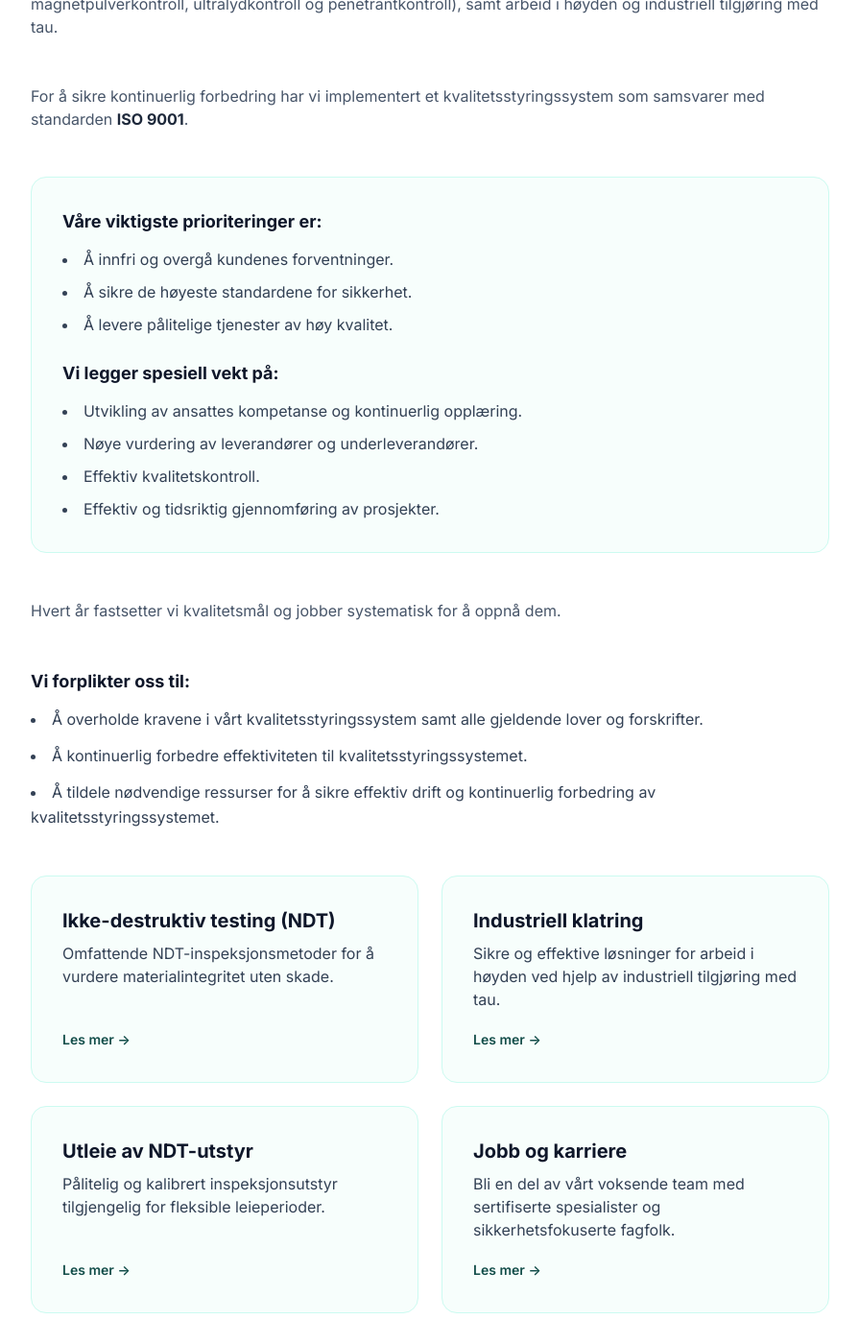
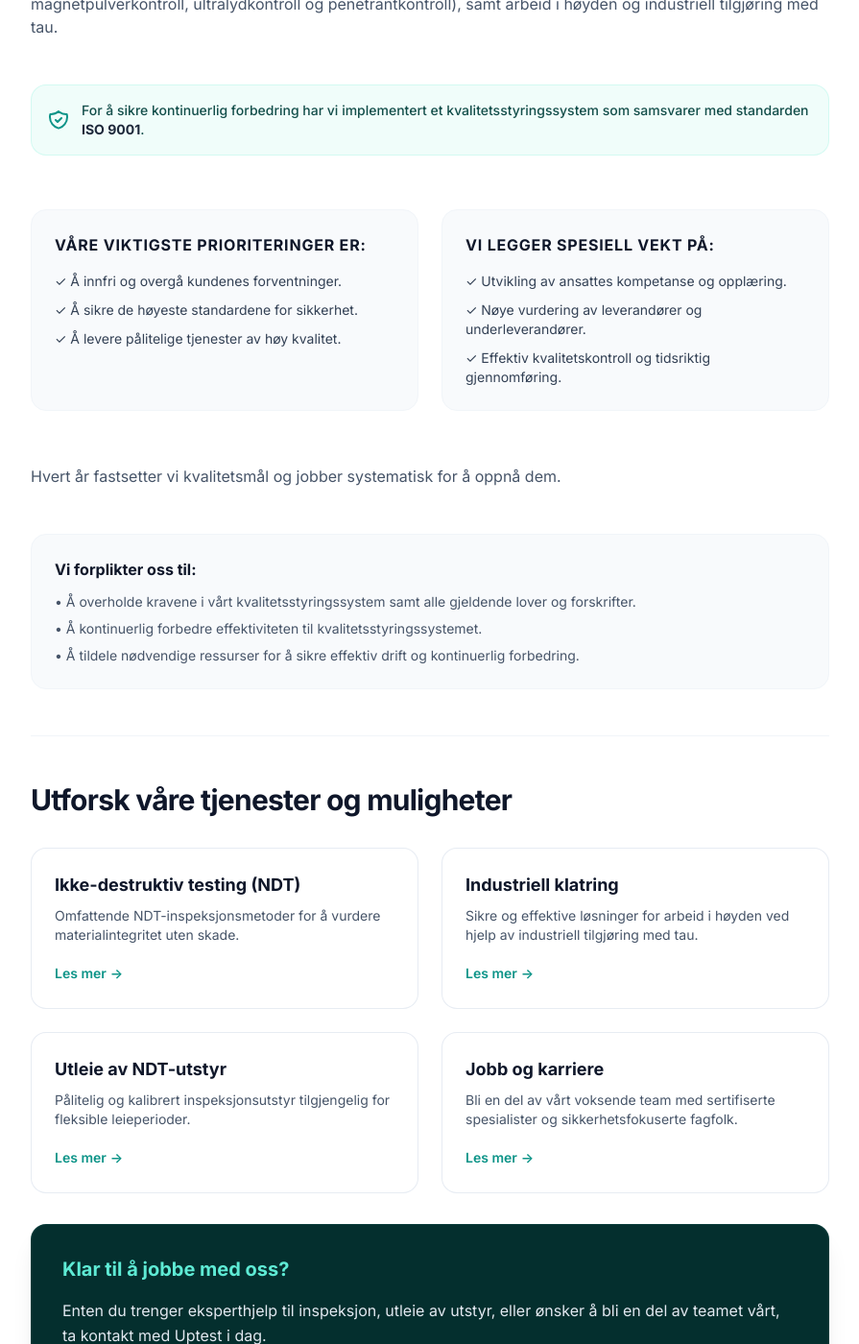
Before and after one commit to mruslys/uptest.no, a Jekyll site: the page built from no/om-oss/index.html, in a window 1280 px wide and 1400 px high, scrolled down 462 px. Shown: the whole window at 96% size, without its empty margins (192-1087 px from the left). Built offline with Jekyll 4.4.1, drawn with Linux system fonts in a browser that asks for light colours; nearby versions of some CDN libraries.

Commit message:
Update index.html

```diff
--- a/no/om-oss/index.html
+++ b/no/om-oss/index.html
@@ -11,93 +11,102 @@
     UAB Uptest er spesialisert innen ikke-destruktiv testing (visuell kontroll, virvelstrømkontroll, magnetpulverkontroll, ultralydkontroll og penetrantkontroll), samt arbeid i høyden og industriell tilgjøring med tau.
 </p>
 
-<p class="text-base text-slate-600">
-    For å sikre kontinuerlig forbedring har vi implementert et kvalitetsstyringssystem som samsvarer med standarden <strong class="text-slate-800">ISO 9001</strong>.
-</p>
+<div class="flex items-center gap-3 p-4 rounded-2xl bg-brand-50 border border-brand-100/80 text-brand-900 text-sm font-medium">
+    <svg class="w-6 h-6 text-brand-600 flex-shrink-0" fill="none" stroke="currentColor" viewBox="0 0 24 24">
+        <path stroke-linecap="round" stroke-linejoin="round" stroke-width="2" d="M9 12l2 2 4-4m5.618-4.016A11.955 11.955 0 0112 2.944a11.955 11.955 0 01-8.618 3.04A12.02 12.02 0 003 9c0 5.591 3.824 10.29 9 11.622 5.176-1.332 9-6.03 9-11.622 0-1.042-.133-2.052-.382-3.016z"/>
+    </svg>
+    <span>For å sikre kontinuerlig forbedring har vi implementert et kvalitetsstyringssystem som samsvarer med standarden <strong class="text-slate-800">ISO 9001</strong>.</span>
+</div>
 
-<div class="bg-brand-50/50 rounded-2xl p-6 sm:p-8 border border-brand-100 space-y-6">
-    <div>
-        <h3 class="text-lg font-bold text-slate-900 mb-3">Våre viktigste prioriteringer er:</h3>
-        <ul class="space-y-2 list-disc list-inside text-slate-700">
-            <li>Å innfri og overgå kundenes forventninger.</li>
-            <li>Å sikre de høyeste standardene for sikkerhet.</li>
-            <li>Å levere pålitelige tjenester av høy kvalitet.</li>
+<div class="grid grid-cols-1 sm:grid-cols-2 gap-6 pt-2">
+    <div class="bg-slate-50 rounded-2xl p-6 border border-slate-100 space-y-4">
+        <h3 class="text-base font-bold text-slate-900 uppercase tracking-wider text-brand-700">Våre viktigste prioriteringer er:</h3>
+        <ul class="space-y-2.5 text-sm text-slate-700">
+            <li class="flex items-start gap-2">✓ Å innfri og overgå kundenes forventninger.</li>
+            <li class="flex items-start gap-2">✓ Å sikre de høyeste standardene for sikkerhet.</li>
+            <li class="flex items-start gap-2">✓ Å levere pålitelige tjenester av høy kvalitet.</li>
         </ul>
     </div>
 
-    <div>
-        <h3 class="text-lg font-bold text-slate-900 mb-3">Vi legger spesiell vekt på:</h3>
-        <ul class="space-y-2 list-disc list-inside text-slate-700">
-            <li>Utvikling av ansattes kompetanse og kontinuerlig opplæring.</li>
-            <li>Nøye vurdering av leverandører og underleverandører.</li>
-            <li>Effektiv kvalitetskontroll.</li>
-            <li>Effektiv og tidsriktig gjennomføring av prosjekter.</li>
+    <div class="bg-slate-50 rounded-2xl p-6 border border-slate-100 space-y-4">
+        <h3 class="text-base font-bold text-slate-900 uppercase tracking-wider text-brand-700">Vi legger spesiell vekt på:</h3>
+        <ul class="space-y-2.5 text-sm text-slate-700">
+            <li class="flex items-start gap-2">✓ Utvikling av ansattes kompetanse og opplæring.</li>
+            <li class="flex items-start gap-2">✓ Nøye vurdering av leverandører og underleverandører.</li>
+            <li class="flex items-start gap-2">✓ Effektiv kvalitetskontroll og tidsriktig gjennomføring.</li>
         </ul>
     </div>
 </div>
 
-<p class="text-base text-slate-600">
+<p class="text-base text-slate-600 pt-2">
     Hvert år fastsetter vi kvalitetsmål og jobber systematisk for å oppnå dem.
 </p>
 
-<div>
-    <h3 class="text-lg font-bold text-slate-900 mb-3">Vi forplikter oss til:</h3>
-    <ul class="space-y-3 list-disc list-inside text-slate-700">
-        <li>Å overholde kravene i vårt kvalitetsstyringssystem samt alle gjeldende lover og forskrifter.</li>
-        <li>Å kontinuerlig forbedre effektiviteten til kvalitetsstyringssystemet.</li>
-        <li>Å tildele nødvendige ressurser for å sikre effektiv drift og kontinuerlig forbedring av kvalitetsstyringssystemet.</li>
+<div class="bg-slate-50 p-6 rounded-2xl border border-slate-100 space-y-3">
+    <h3 class="text-base font-bold text-slate-900">Vi forplikter oss til:</h3>
+    <ul class="space-y-2 text-sm text-slate-700">
+        <li class="flex items-start gap-2 text-slate-600">• Å overholde kravene i vårt kvalitetsstyringssystem samt alle gjeldende lover og forskrifter.</li>
+        <li class="flex items-start gap-2 text-slate-600">• Å kontinuerlig forbedre effektiviteten til kvalitetsstyringssystemet.</li>
+        <li class="flex items-start gap-2 text-slate-600">• Å tildele nødvendige ressurser for å sikre effektiv drift og kontinuerlig forbedring.</li>
     </ul>
 </div>
 
+<hr class="border-slate-100 my-8">
+
+<div class="space-y-8">
+    <h2 class="text-2xl sm:text-3xl font-bold text-slate-900 tracking-tight">
+        Utforsk våre tjenester og muligheter
+    </h2>
+
     <div class="grid grid-cols-1 md:grid-cols-2 gap-6">
         <!-- NDT -->
-    <div class="bg-brand-50/50 rounded-2xl p-6 sm:p-8 border border-brand-100 flex flex-col justify-between space-y-4">
+        <div class="bg-white rounded-2xl p-6 border border-slate-200/80 hover:border-brand-500 hover:shadow-lg transition-all duration-300 flex flex-col justify-between space-y-4 group">
             <div class="space-y-2">
-            <h3 class="text-xl font-bold text-slate-900">Ikke-destruktiv testing (NDT)</h3>
-            <p class="text-base text-slate-700">Omfattende NDT-inspeksjonsmetoder for å vurdere materialintegritet uten skade.</p>
+                <h3 class="text-lg font-bold text-slate-900 group-hover:text-brand-600 transition-colors">Ikke-destruktiv testing (NDT)</h3>
+                <p class="text-sm text-slate-600">Omfattende NDT-inspeksjonsmetoder for å vurdere materialintegritet uten skade.</p>
             </div>
             <div>
-            <a href="ndt/" class="inline-flex items-center text-sm font-semibold text-brand-900 hover:text-brand-700 transition-colors">
-                Les mer &rarr;
+                <a href="ndt/" class="inline-flex items-center text-sm font-semibold text-brand-600 hover:text-brand-800 transition-colors">
+                    Les mer <span class="ml-1 group-hover:translate-x-1 transition-transform">&rarr;</span>
                 </a>
             </div>
         </div>
 
         <!-- Rope Access -->
-    <div class="bg-brand-50/50 rounded-2xl p-6 sm:p-8 border border-brand-100 flex flex-col justify-between space-y-4">
+        <div class="bg-white rounded-2xl p-6 border border-slate-200/80 hover:border-brand-500 hover:shadow-lg transition-all duration-300 flex flex-col justify-between space-y-4 group">
             <div class="space-y-2">
-            <h3 class="text-xl font-bold text-slate-900">Industriell klatring</h3>
-            <p class="text-base text-slate-700">Sikre og effektive løsninger for arbeid i høyden ved hjelp av industriell tilgjøring med tau.</p>
+                <h3 class="text-lg font-bold text-slate-900 group-hover:text-brand-600 transition-colors">Industriell klatring</h3>
+                <p class="text-sm text-slate-600">Sikre og effektive løsninger for arbeid i høyden ved hjelp av industriell tilgjøring med tau.</p>
             </div>
             <div>
-            <a href="rope/" class="inline-flex items-center text-sm font-semibold text-brand-900 hover:text-brand-700 transition-colors">
-                Les mer &rarr;
+                <a href="rope/" class="inline-flex items-center text-sm font-semibold text-brand-600 hover:text-brand-800 transition-colors">
+                    Les mer <span class="ml-1 group-hover:translate-x-1 transition-transform">&rarr;</span>
                 </a>
             </div>
         </div>
 
         <!-- Equipment Rental -->
-    <div class="bg-brand-50/50 rounded-2xl p-6 sm:p-8 border border-brand-100 flex flex-col justify-between space-y-4">
+        <div class="bg-white rounded-2xl p-6 border border-slate-200/80 hover:border-brand-500 hover:shadow-lg transition-all duration-300 flex flex-col justify-between space-y-4 group">
             <div class="space-y-2">
-            <h3 class="text-xl font-bold text-slate-900">Utleie av NDT-utstyr</h3>
-            <p class="text-base text-slate-700">Pålitelig og kalibrert inspeksjonsutstyr tilgjengelig for fleksible leieperioder.</p>
+                <h3 class="text-lg font-bold text-slate-900 group-hover:text-brand-600 transition-colors">Utleie av NDT-utstyr</h3>
+                <p class="text-sm text-slate-600">Pålitelig og kalibrert inspeksjonsutstyr tilgjengelig for fleksible leieperioder.</p>
             </div>
             <div>
-            <a href="equipment/" class="inline-flex items-center text-sm font-semibold text-brand-900 hover:text-brand-700 transition-colors">
-                Les mer &rarr;
+                <a href="equipment/" class="inline-flex items-center text-sm font-semibold text-brand-600 hover:text-brand-800 transition-colors">
+                    Les mer <span class="ml-1 group-hover:translate-x-1 transition-transform">&rarr;</span>
                 </a>
             </div>
         </div>
 
         <!-- Career -->
-    <div class="bg-brand-50/50 rounded-2xl p-6 sm:p-8 border border-brand-100 flex flex-col justify-between space-y-4">
+        <div class="bg-white rounded-2xl p-6 border border-slate-200/80 hover:border-brand-500 hover:shadow-lg transition-all duration-300 flex flex-col justify-between space-y-4 group">
             <div class="space-y-2">
-            <h3 class="text-xl font-bold text-slate-900">Jobb og karriere</h3>
-            <p class="text-base text-slate-700">Bli en del av vårt voksende team med sertifiserte spesialister og sikkerhetsfokuserte fagfolk.</p>
+                <h3 class="text-lg font-bold text-slate-900 group-hover:text-brand-600 transition-colors">Jobb og karriere</h3>
+                <p class="text-sm text-slate-600">Bli en del av vårt voksende team med sertifiserte spesialister og sikkerhetsfokuserte fagfolk.</p>
             </div>
             <div>
-            <a href="career/" class="inline-flex items-center text-sm font-semibold text-brand-900 hover:text-brand-700 transition-colors">
-                Les mer &rarr;
+                <a href="career/" class="inline-flex items-center text-sm font-semibold text-brand-600 hover:text-brand-800 transition-colors">
+                    Les mer <span class="ml-1 group-hover:translate-x-1 transition-transform">&rarr;</span>
                 </a>
             </div>
         </div>
@@ -109,3 +118,4 @@
         description="Enten du trenger eksperthjelp til inspeksjon, utleie av utstyr, eller ønsker å bli en del av teamet vårt, ta kontakt med Uptest i dag."
         btn_text="Kontakt oss"
     %}
+</div>
```
Lines whose indentation alone changed are shown as unchanged.
